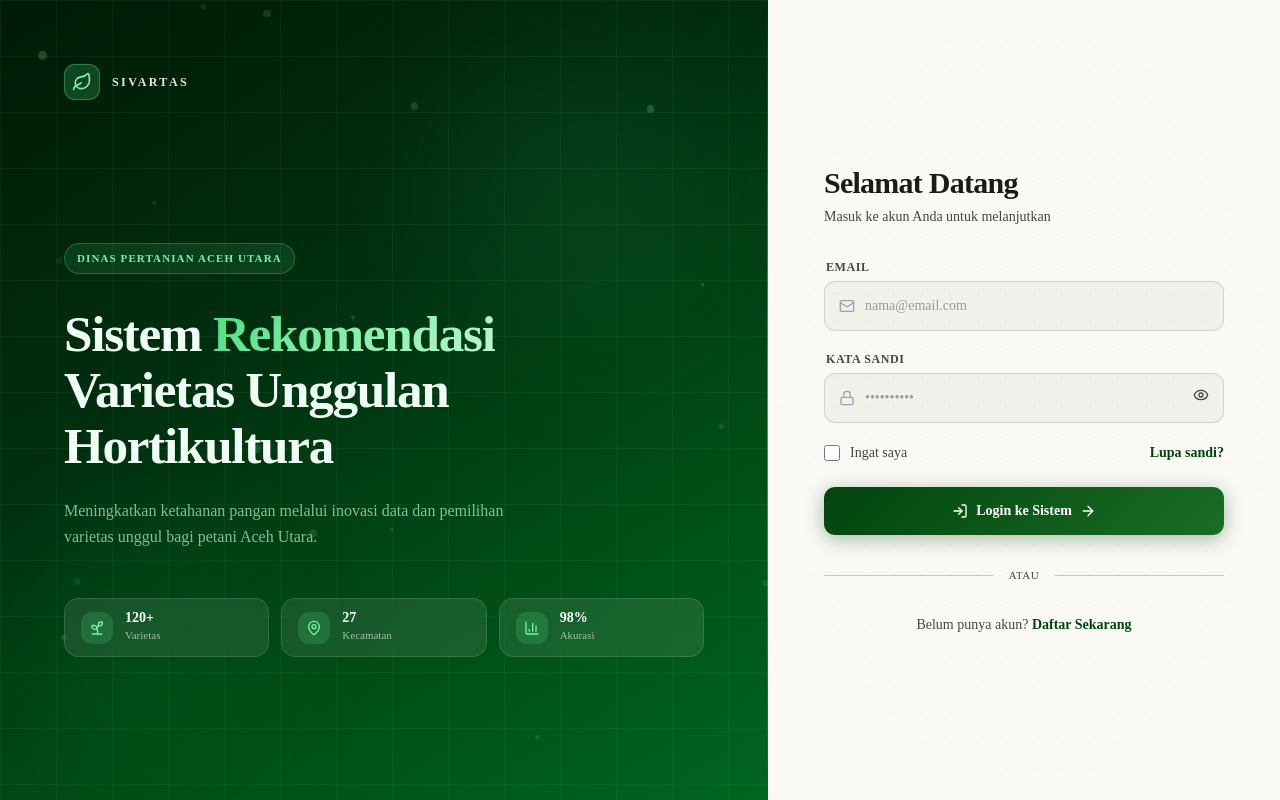
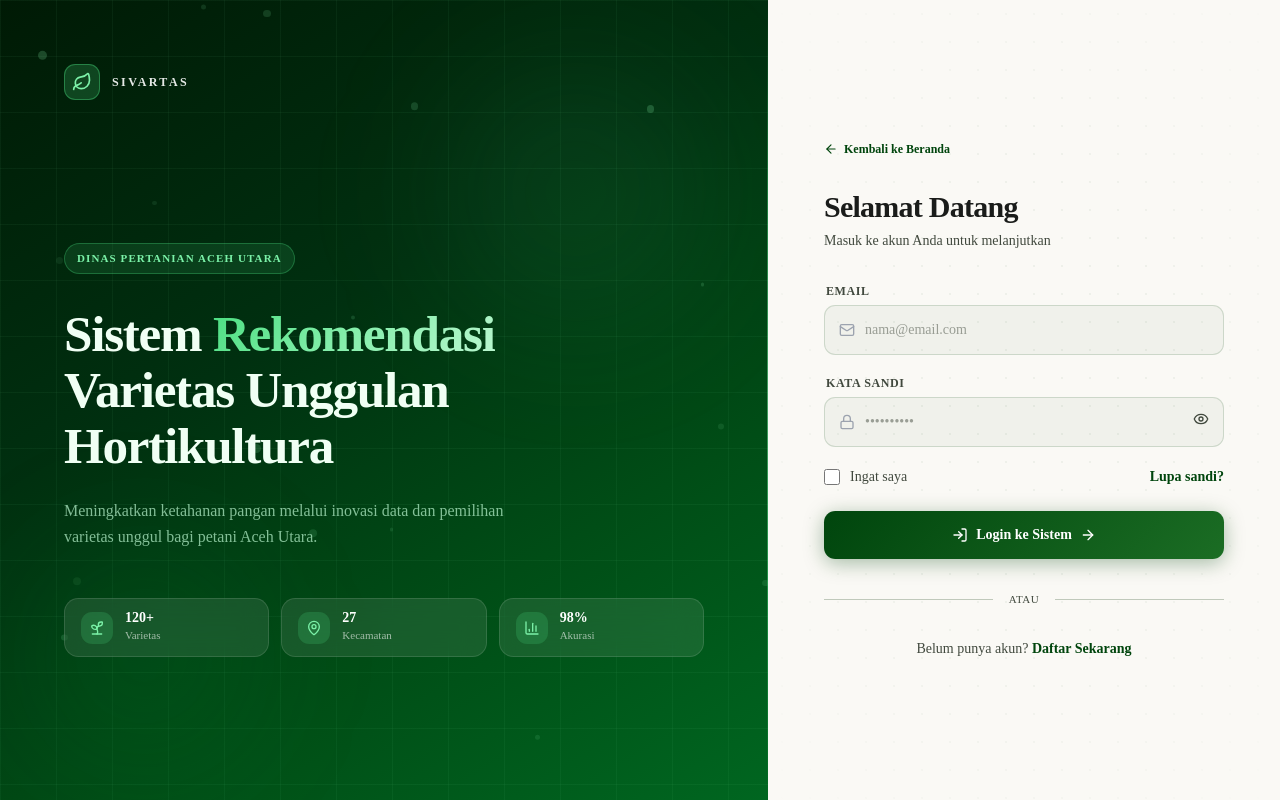
Before and after one commit to Skripsi-RirinRahmadani/varietas_hortikultura, a Next.js app: page /login in a window 1280 px wide. Built offline with nearby package versions, Linux system fonts and the light colour scheme; no server answers.

Commit message:
Button back login

```diff
--- a/app/login/page.tsx
+++ b/app/login/page.tsx
@@ -17,6 +17,7 @@ import {
   MapPin,
   BarChart3,
   LogIn,
+  ArrowLeft,
 } from "lucide-react";
 
 // ── Floating particle for left panel ────────────────────────────────────────
@@ -294,12 +295,24 @@ export default function LoginPage() {
           transition={{ duration: 0.7 }}
           className="relative w-full max-w-[400px]"
         >
-          {/* Mobile logo */}
-          <div className="lg:hidden flex items-center gap-3 mb-10">
-            <div className="w-9 h-9 rounded-xl bg-primary flex items-center justify-center">
-              <Leaf className="w-5 h-5 text-primary-foreground" />
+          {/* Mobile logo & back button */}
+          <div className="lg:hidden flex items-center justify-between mb-8">
+            <div className="flex items-center gap-3">
+              <div className="w-9 h-9 rounded-xl bg-primary flex items-center justify-center">
+                <Leaf className="w-5 h-5 text-primary-foreground" />
+              </div>
+              <span className="font-headline font-black text-sm uppercase tracking-widest text-foreground">SiVartas</span>
             </div>
-            <span className="font-headline font-black text-sm uppercase tracking-widest text-foreground">SiVartas</span>
+            <Link href="/" className="flex items-center gap-1.5 text-xs font-semibold text-primary">
+              <ArrowLeft className="w-3.5 h-3.5" /> Kembali
+            </Link>
+          </div>
+
+          {/* Back button (Desktop) */}
+          <div className="hidden lg:flex mb-8">
+            <Link href="/" className="flex items-center gap-1.5 text-xs font-semibold text-primary hover:text-primary/80 transition-colors">
+              <ArrowLeft className="w-3.5 h-3.5" /> Kembali ke Beranda
+            </Link>
           </div>
 
           {/* Header */}
```
